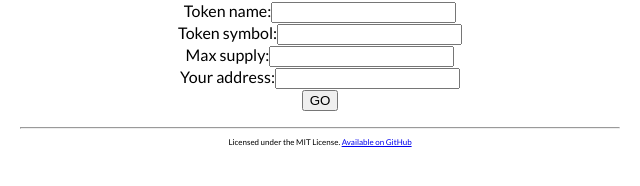
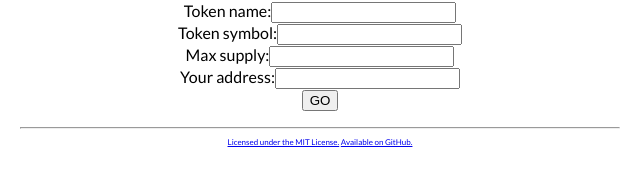
Before and after one commit to xenonnsmb/moneyprinter, a plain HTML site: page index.html in a window 1280 px wide. Shown: the part 120-306 px from the top of the page, 320-960 px from the left. Drawn offline with Linux system fonts and the light colour scheme.

Commit message:
make link to license

```diff
--- a/index.html
+++ b/index.html
@@ -258,6 +258,6 @@ contract MyToken is ERC20Interface, Owned, SafeMath {
 </textarea>
 </p>
 <hr />
-<p style="font-size:8px;">Licensed under the MIT License. <a href="https://github.com/xenonnsmb/moneyprinter">Available on GitHub</a></p>
+<p style="font-size:8px;"><a href="LICENSE">Licensed under the MIT License.</a> <a href="https://github.com/xenonnsmb/moneyprinter">Available on GitHub.</a></p>
 </body>
 </html>
```
